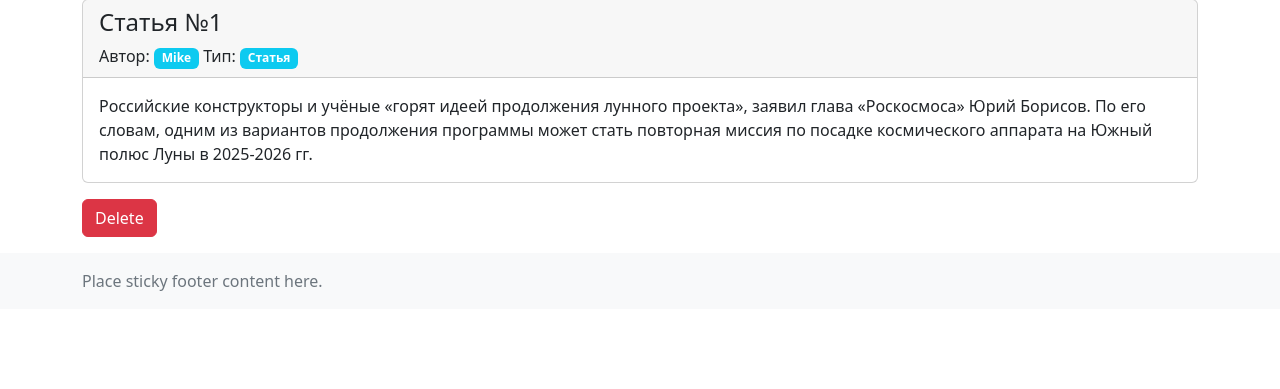
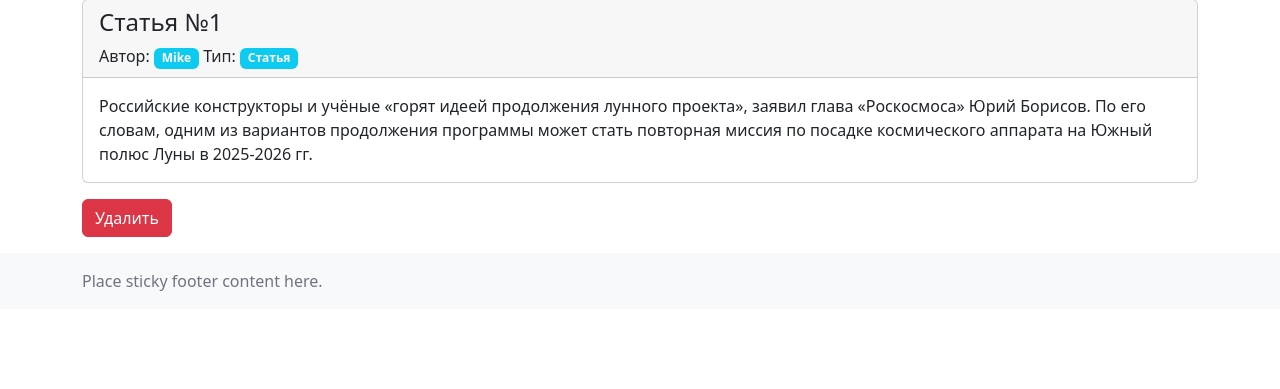
Before and after one commit to SvetKuznetsova/D4.2, a Django app: page /new/delete/2/ in a window 1280 px wide. Shown: the part 115-504 px from the top of the page. Run offline with Django 4.2, Linux system fonts and the light colour scheme; data comes from the database, SQL or seed files in the repository; both versions use the stored data as it was after the commit.

Commit message:
Add files via upload

```diff
--- a/NewsPaper/newapp/filters.py
+++ b/NewsPaper/newapp/filters.py
@@ -7,7 +7,7 @@ from django_filters import CharFilter
 class PostFilter(FilterSet):
     author = filters.CharFilter(label='Автор')
     title = filters.CharFilter(label='Заголовок')
-    categoryType = filters.ModelChoiceFilter(label='Категория', queryset=Category.objects.all())
+    dateCreation = filters.DateFilter(label='Дата')
 
     class Meta:
         model = Post
--- a/NewsPaper/newapp/forms.py
+++ b/NewsPaper/newapp/forms.py
@@ -10,7 +10,7 @@ class PostForm(ModelForm):
         model = Post
         fields = ['author', 'title', 'categoryType', 'text']
         widgets = {
-            'author' : forms.Select(attrs={
+            'author' : forms.TextInput(attrs={
             'class': 'form-control',
             'placeholder': 'Введите имя автора'
           }),
--- a/NewsPaper/newapp/templates/newapp/new_delete.html
+++ b/NewsPaper/newapp/templates/newapp/new_delete.html
@@ -18,7 +18,7 @@
 </div>
 <form method="POST">
   {% csrf_token %}
-  <input class="btn btn-danger my-3" type="submit" value="Delete" />
+  <input class="btn btn-danger my-3" type="submit" value="Удалить" />
 </form>
 
 {% endblock content %}
```
Also changed, not shown: NewsPaper/db.sqlite3.
